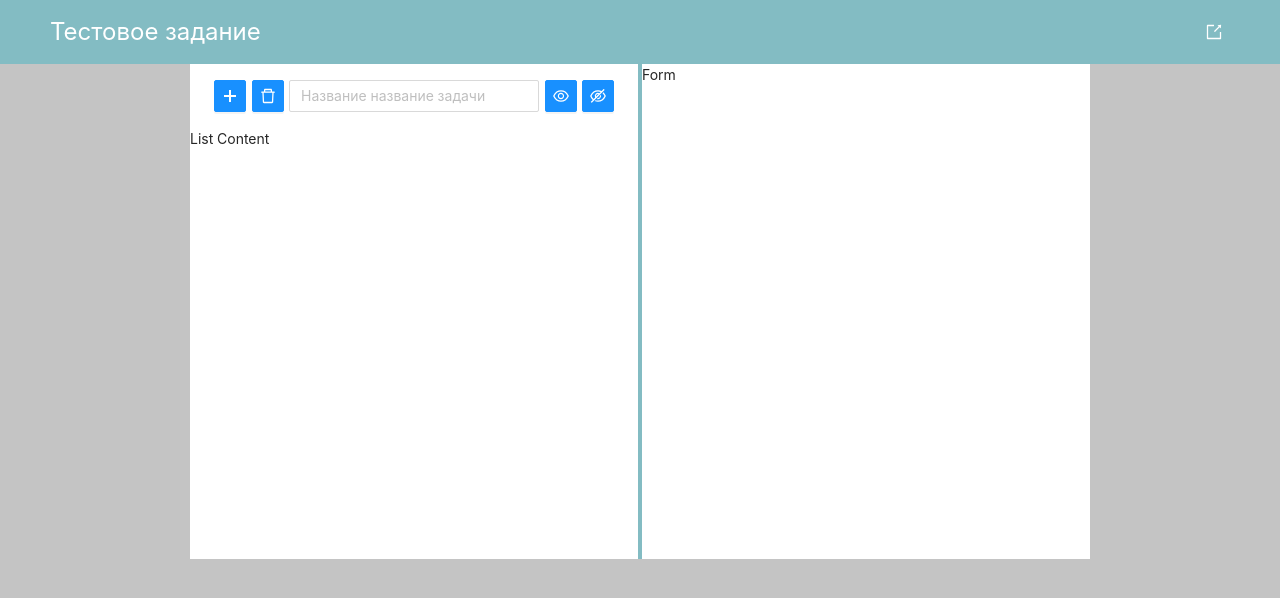
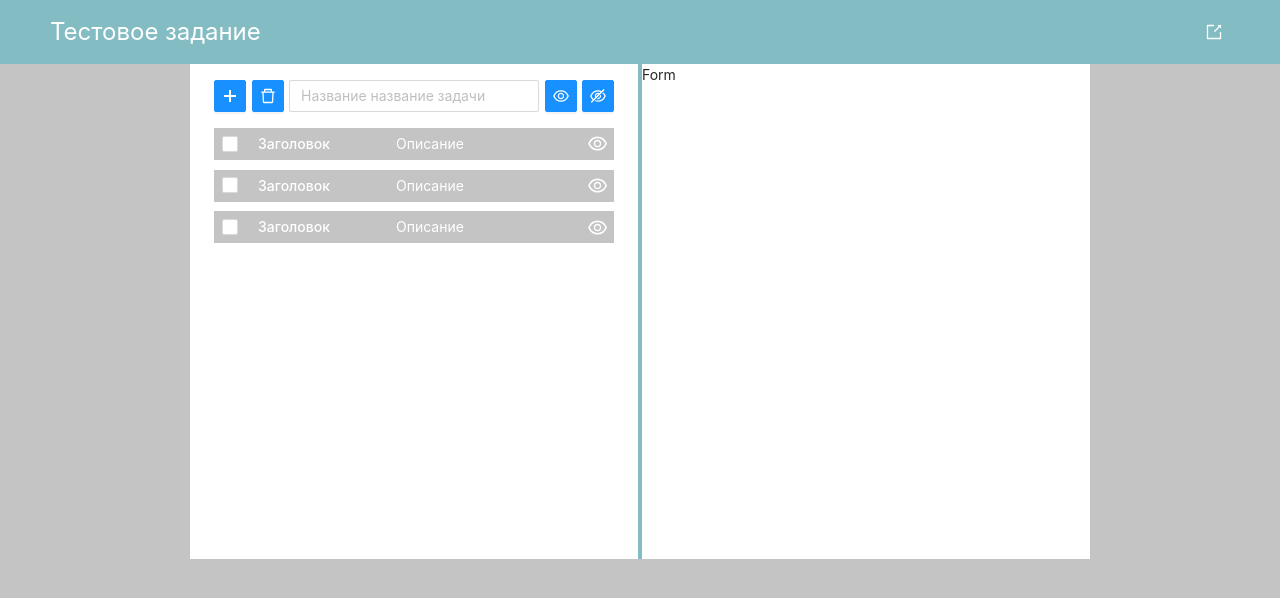
Before and after one commit to fallofElil/react-mobx-test, a React (Create React App) app: page / in a window 1280 px wide. Shown: the top 598 px of the page. Built offline with nearby package versions, Linux system fonts and the light colour scheme.

Commit message:
styles ListItem

```diff
--- /dev/null
+++ b/src/components/list/list-item.tsx
@@ -0,0 +1,104 @@
+import React, { FC, Fragment } from 'react';
+import { List, Checkbox } from 'antd';
+import { EyeOutlined, EyeInvisibleOutlined } from '@ant-design/icons';
+import withStyles, { WithStylesProps } from 'react-jss';
+import { colors } from '../../styles/variables';
+
+interface IListItemProps extends WithStylesProps<typeof styles> {
+  title: string;
+  description: string;
+  visible: boolean;
+}
+
+const ListItem: FC<IListItemProps> = (props) => {
+  const { title, description, visible, classes } = props;
+  const { Item } = List;
+
+  const onCheckboxChange = (e: any): void => {
+    const eTargetChecked = (e.target as HTMLInputElement).checked;
+    console.log('CHECKBOX STATE:', eTargetChecked);
+  };
+
+  return (
+    <Item className={classes.item}>
+      <Item.Meta
+        avatar={<Checkbox onChange={onCheckboxChange} />}
+        title={title}
+        description={
+          <Fragment>
+            <p>{description}</p>
+            <div className={classes.iconWrapper}>
+              {visible ? <EyeOutlined /> : <EyeInvisibleOutlined />}
+            </div>
+          </Fragment>
+        }
+        className={classes.meta}
+      />
+    </Item>
+  );
+};
+
+const styles = {
+  item: {
+    padding: 0,
+    marginBottom: '0.8rem',
+  },
+  meta: {
+    display: 'flex',
+    justifyContent: 'start',
+    alignItems: 'center',
+    backgroundColor: colors.background,
+    '& .ant-list-item-meta-avatar': {
+      display: 'flex',
+      justifyContent: 'center',
+      alignItems: 'center',
+      width: 32,
+      height: 32,
+      marginRight: 0,
+      '& .ant-checkbox-wrapper': {},
+    },
+    '& .ant-list-item-meta-content': {
+      display: 'flex',
+      justifyContent: 'start',
+      alignItems: 'center',
+    },
+    '& .ant-list-item-meta-title': {
+      width: 138,
+      paddingLeft: '1rem',
+      marginBottom: 0,
+      lineHeight: '1em',
+      color: colors.txtWhite,
+    },
+    '& .ant-list-item-meta-description': {
+      display: 'flex',
+      justifyContent: 'space-between',
+      alignItems: 'center',
+      flexGrow: 1,
+      '& p': {
+        width: 190,
+        paddingLeft: '1rem',
+        lineHeight: '1em',
+        marginBottom: 0,
+        color: colors.txtWhite,
+      },
+    },
+  },
+  iconWrapper: {
+    display: 'flex',
+    justifyContent: 'center',
+    alignItems: 'center',
+    width: 32,
+    height: 32,
+    marginLeft: 'auto',
+    fontSize: '1.6rem',
+    color: colors.txtWhite,
+  },
+};
+
+ListItem.defaultProps = {
+  title: 'Нет названия',
+  description: '',
+  visible: true,
+};
+
+export default withStyles(styles)(ListItem);
--- a/src/components/list/list.tsx
+++ b/src/components/list/list.tsx
@@ -1,7 +1,8 @@
 import React, { FC } from 'react';
-import { Layout, Button, Input } from 'antd';
+import { Layout, Button, Input, List as AntList } from 'antd';
 import { PlusOutlined, DeleteOutlined, EyeOutlined, EyeInvisibleOutlined } from '@ant-design/icons';
 import withStyles, { WithStylesProps } from 'react-jss';
+import ListItem from './list-item';
 
 const List: FC<WithStylesProps<typeof styles>> = ({ classes }) => {
   const { Header } = Layout;
@@ -15,7 +16,11 @@ const List: FC<WithStylesProps<typeof styles>> = ({ classes }) => {
         <Button type="primary" icon={<EyeOutlined />} />
         <Button type="primary" icon={<EyeInvisibleOutlined />} />
       </Header>
-      <div>List Content</div>
+      <AntList split={false}>
+        <ListItem title={'Заголовок'} description={'Описание'} visible={true} />
+        <ListItem title={'Заголовок'} description={'Описание'} visible={true} />
+        <ListItem title={'Заголовок'} description={'Описание'} visible={true} />
+      </AntList>
     </section>
   );
 };
@@ -23,12 +28,13 @@ const List: FC<WithStylesProps<typeof styles>> = ({ classes }) => {
 const styles = {
   container: {
     width: '100%',
+    padding: '0 2rem',
   },
   header: {
     display: 'flex',
     justifyContent: 'space-between',
     alignItems: 'center',
-    padding: '0 2rem',
+    padding: 0,
     backgroundColor: 'white',
   },
   input: {
```
